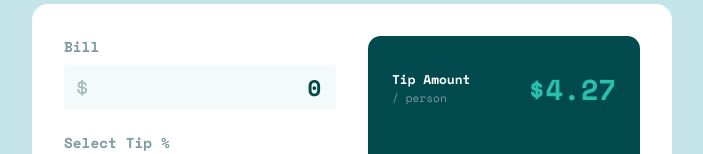
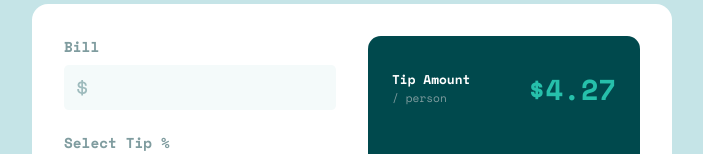
Before and after one commit to tonytangdev/fm-calculator-app, a Next.js app: page / in a window 1280 px wide. Shown: the part 189-343 px from the top of the page, without its empty margins (288-991 px from the left). Built offline with nearby package versions, Linux system fonts and the light colour scheme.

Commit message:
Bill input onchange

```diff
--- a/components/BillInput.tsx
+++ b/components/BillInput.tsx
@@ -4,13 +4,17 @@ import { Input } from './Input'
 import DollarImage from '../public/icon-dollar.svg'
 
 interface Props {
-
+    value: number,
+    onChange: (e: number) => void
 }
 
-export const BillInput = (props: Props) => {
+export const BillInput = ({
+    value,
+    onChange
+}: Props) => {
     return (
         <div>
-            <Input icon={<Image src={DollarImage} alt="dollar sign" />} title="Bill" value="0" onChange={e => console.log(e)} />
+            <Input icon={<Image src={DollarImage} alt="dollar sign" />} title="Bill" value={`${value}`} onChange={e => onChange(parseFloat(e.currentTarget.value))} />
         </div>
     )
 }
```
